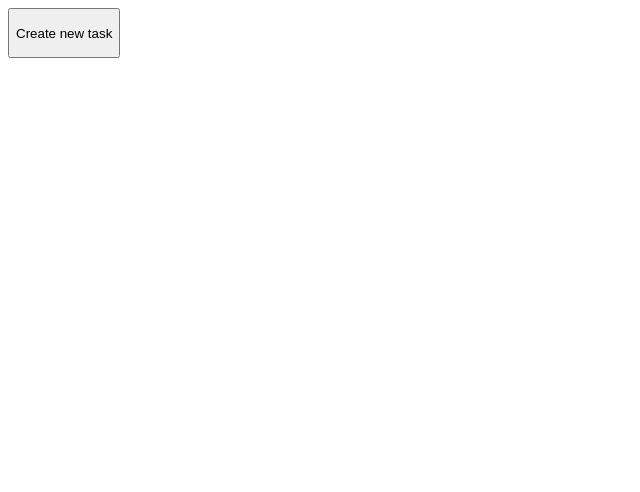
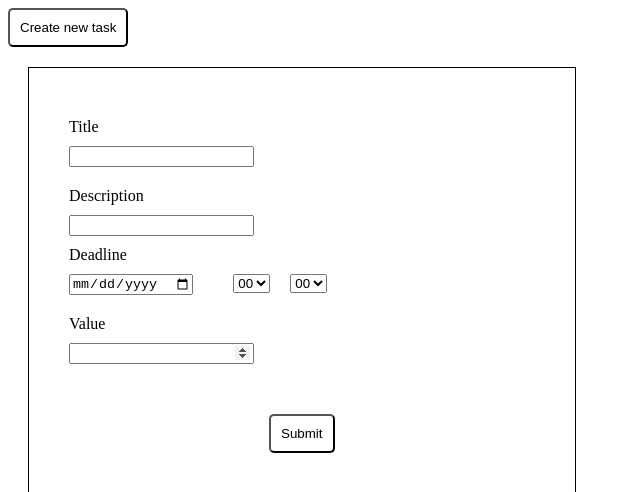
Before and after one commit to brainode-code/braincode, an Angular app: page / in a window 1280 px wide. Shown: the top 492 px of the page, without its empty margins (0-640 px from the left). Built offline with nearby package versions, Linux system fonts and the light colour scheme.

Commit message:
Validation form

```diff
--- a/package.json
+++ b/package.json
@@ -19,6 +19,7 @@
     "@angular/platform-browser": "~10.0.3",
     "@angular/platform-browser-dynamic": "~10.0.3",
     "@angular/router": "~10.0.3",
+    "material-design-icons": "^3.0.1",
     "rxjs": "~6.5.4",
     "tslib": "^1.10.0",
     "zone.js": "~0.10.2"
--- a/src/app/board/board.component.html
+++ b/src/app/board/board.component.html
@@ -2,7 +2,7 @@
 
     <app-button (click)="add()">Create new task</app-button>
 
-        <app-form *ngIf="visible"></app-form>
+        <app-form *ngIf="!visible"></app-form>
 
 
 </section>
--- a/src/app/board/board.component.scss
+++ b/src/app/board/board.component.scss
@@ -1,4 +1,6 @@
 section {
     width: 100%;
     height: auto;
+    margin: 0;
+    padding: 0;
 }
--- a/src/app/form/form.component.html
+++ b/src/app/form/form.component.html
@@ -1,16 +1,30 @@
-<form>
-    <label>
-        Title <input type="text" [(ngModel)]="title" name="title">
-    </label>
-    <label>
-        Description <input type="text" [(ngModel)]="description" name="description">
-    </label>
-    <div>
-        <label>Deadline
-            <input type="date" [(ngModel)]="deadline" name="deadline">
+<div class="form-container">
+    <span *ngIf="isEmpty" class="error">
+      <div class="width: 30px; height: 20px;" >
+
+        <span class="material-icons">
+            error_outline</span>
+
+        <span class="errorMessage">{{ errorMessage }}</span>
+      </div>
+
+    </span>
+    <form>
+        <label class="input-container">
+           <div class="title">Title</div>
+           <input type="text" [(ngModel)]="title" name="title">
 
         </label>
+        <label class="input-container">
+            <div class="title">Description</div> <input type="text" [(ngModel)]="description" name="description">
 
+        </label>
+        <div>
+            <label><div class="abc">Deadline</div>
+                <div class="date">
+                    <input type="date" [(ngModel)]="deadline" name="deadline"></div>
+            </label>
+    <div class="select-date">
         <select>
             <option>00</option>
             <option>1</option>
@@ -44,15 +58,17 @@
             <option>30</option>
             <option>45</option>
         </select>
+
     </div>
-    <label>
-        Value <input class="value" type="number" min="0" value="1" [(ngModel)]="value" name="value">
-    </label>
 
-    <app-button (click)="getInputsValue($event)">Submit</app-button>
+        </div>
+        <label class="input-container">
+            <div class="title">Value</div> <input class="value" type="number" min="0" value="1" [(ngModel)]="value" name="value">
+        </label>
+        <div class="button-submit">
+            <app-button (click)="getInputsValue($event)">Submit</app-button>
+        </div>
 
-</form>
-<p class="taskList" *ngIf="visible">LIST OF TASKS</p>
-<app-task-item
-  *ngFor="let taskItem of valuesArras"
-  [task]="taskItem"></app-task-item>
+
+    </form>
+</div>
--- a/src/app/form/form.component.scss
+++ b/src/app/form/form.component.scss
@@ -1,43 +1,69 @@
+.form-container {
+  min-height: 100px;
+  width: 40%;
+  margin: 20px;
+  padding: 20px;
+  border: 1px solid black;
+}
+
 form {
-    width: 350px;
-    display: flex;
-    flex-direction: column;
-    justify-content: center;
-    align-content: space-between;
-    margin-bottom: 50px;
+  padding: 20px;
+}
+
+.input-container {
+  display: block;
+}
+
+.errorMessage {
+  margin-left: 20px;
+}
+
+.error {
+  font-size: 12px;
+  display: block;
+  color: red;
+  border: 1px solid red;
+  background-color: #ffcccc;
+  border-radius: 5px;
+  padding: 10px;
+}
+
+.material-icons {
+  font-size: 14px;
+  padding-bottom: 1px;
+  position: absolute;
+}
+
+.date {
+  margin-right: 30px;
+}
+
+.select-date,
+.date {
+  max-width: 150px;
+  display: inline-flex;
+}
+
+select {
+  margin: 10px;
+}
+
+.title {
+  margin-top: 10px;
+  margin-bottom: 10px;
 }
 
 input {
-    height: 20px;
+  margin-bottom: 10px;
 }
 
-div {
-    display: flex;
-    flex-wrap: nowrap;
-    justify-content: space-between;
-    align-items: center;
-
-}
-
-label {
-    width: 100%;
-    margin: 10px 15px;
-    display: flex;
-    justify-content: space-between;
-    align-items: center;
-}
-
-
-select {
-    height: 30px;
-    margin: 0 5px;
-}
-
-.taskList {
-    font-weight: bold;
+.button-submit {
+  margin-top: 40px;
+  display: flex;
+  justify-content: center;
 }
 
 .value::-webkit-inner-spin-button,
 .valkue::-webkit-outer-spin-button {
-    opacity: 1;
+  opacity: 1;
 }
--- a/src/app/form/form.component.ts
+++ b/src/app/form/form.component.ts
@@ -1,32 +1,44 @@
-import { Component, OnInit, Output, EventEmitter } from '@angular/core';
+import { Component, OnInit, Output, EventEmitter } from "@angular/core";
 
 @Component({
-  selector: 'app-form',
-  templateUrl: './form.component.html',
-  styleUrls: ['./form.component.scss']
+  selector: "app-form",
+  templateUrl: "./form.component.html",
+  styleUrls: ["./form.component.scss"],
 })
 export class FormComponent implements OnInit {
-
-  constructor() { }
-
-  ngOnInit(): void {
-  }
-
-  valuesArras= new Array;
-  title:string = "";
-  description:string ="";
-  deadline:Date;
-  value:number;
-  visible: boolean;
+  public valuesArras = new Array();
+  public title: string = "";
+  public description: string = "";
+  public deadline: Date;
+  public value: number;
+  public visible: boolean;
+  public isEmpty: boolean;
+  public errorMessage: string = "Please fill all the fields";
+  public isClosed: boolean = false;
 
   public getInputsValue(event: any): void {
+    if (this.title === "" || this.description === "" || (this.value === null || this.value === undefined) || (this.deadline === null || this.deadline === undefined)) {
+      this.isEmpty = true;
+      setTimeout(() => {
+        this.isEmpty = false;
+      }, 1500);
+    } else {
+      this.isEmpty = false;
+    }
     event.preventDefault();
-    this.valuesArras.push({title: this.title, description: this.description, deadline: this.deadline, value: this.value})
+    this.valuesArras.push({
+      title: this.title,
+      description: this.description,
+      deadline: this.deadline,
+      value: this.value,
+    });
     console.log(this.valuesArras);
     this.visible = true;
-    this.title = '';
-    this.description = '';
+    this.title = "";
+    this.description = "";
     this.deadline = null;
     this.value = null;
   }
+
+  ngOnInit(): void {}
 }
--- a/src/app/shared/button/button.component.scss
+++ b/src/app/shared/button/button.component.scss
@@ -1,4 +1,9 @@
 button {
     width: auto;
-    height: 50px;
+    padding: 10px;
+    border-radius: 5px;
+    border-color: 1px solid black;
+    background-color: white;
+    cursor: pointer;
+    outline: none;
 }
--- a/src/index.html
+++ b/src/index.html
@@ -6,6 +6,8 @@
   <base href="/">
   <meta name="viewport" content="width=device-width, initial-scale=1">
   <link rel="icon" type="image/x-icon" href="favicon.ico">
+  <link href="https://fonts.googleapis.com/icon?family=Material+Icons"
+      rel="stylesheet">
 </head>
 <body>
   <app-root></app-root>
```
Also changed, not shown: 1 other file (tests, documents, lock files or other folders).
